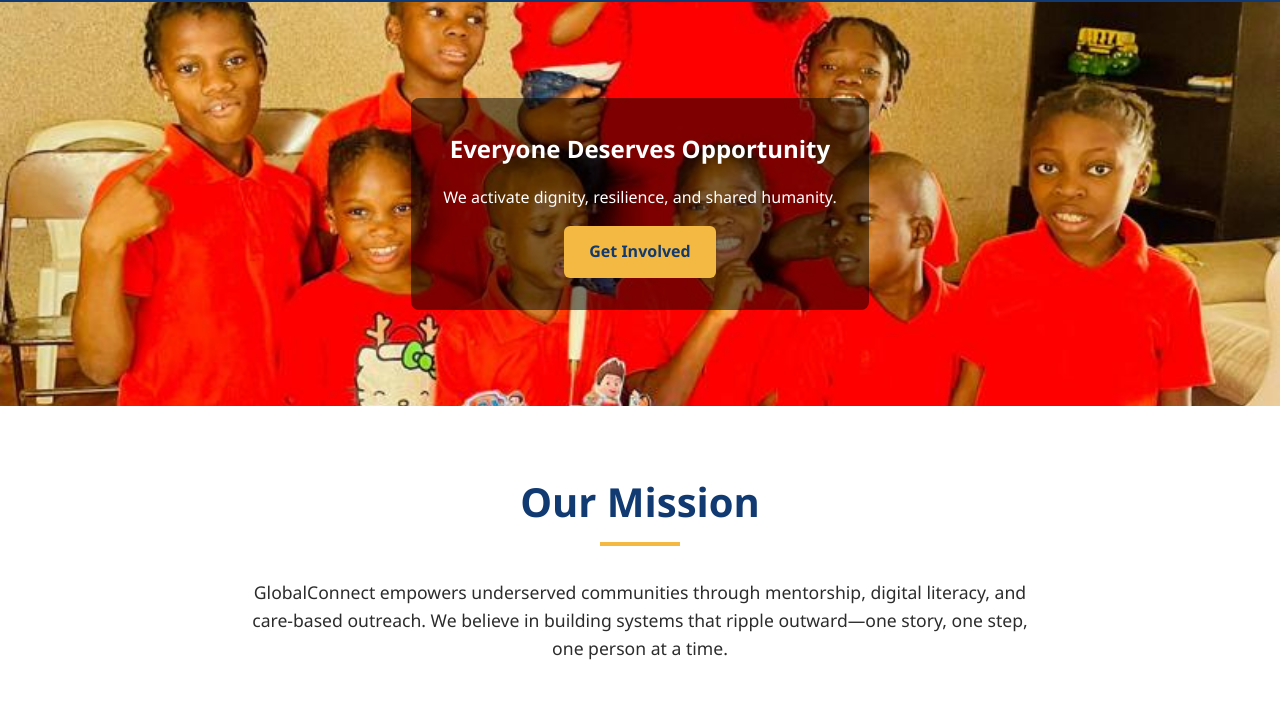
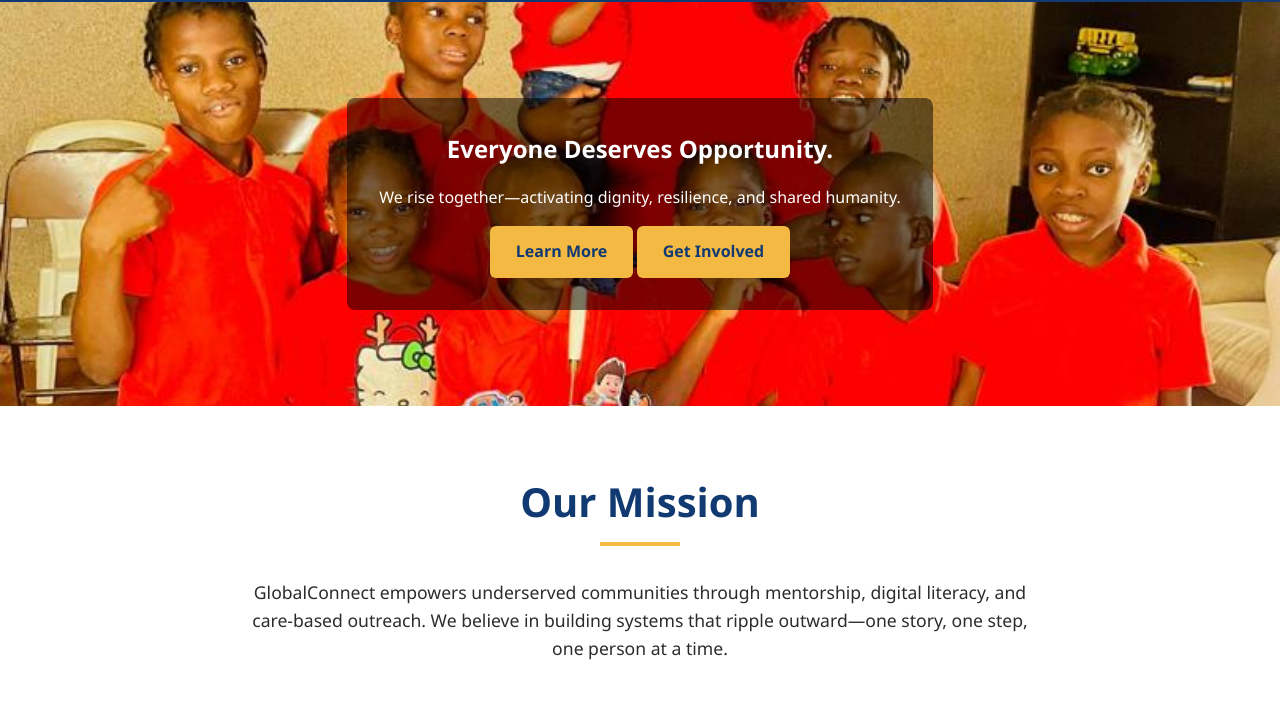
Before and after one commit to josephjem2/globalconnect-site, a website: page index.html in a window 1280 px wide. Shown: the part 91-800 px from the top of the page. Drawn offline with nearby package versions, Linux system fonts and the light colour scheme.

Commit message:
Update hero section and add Learn More button

```diff
--- a/index.html
+++ b/index.html
@@ -36,8 +36,9 @@
 <!-- Hero Section -->
 <section class="hero-banner" style="background-image: url('images/hero.jpg');">
   <div class="overlay" data-aos="fade-up">
-    <h1>Everyone Deserves Opportunity</h1>
-    <p>We activate dignity, resilience, and shared humanity.</p>
+    <h1>Everyone Deserves Opportunity.</h1>
+    <p>We rise together—activating dignity, resilience, and shared humanity.</p>
+    <a href="about.html" class="btn">Learn More</a>
     <a href="get-involved.html" class="btn">Get Involved</a>
   </div>
 </section>
```
